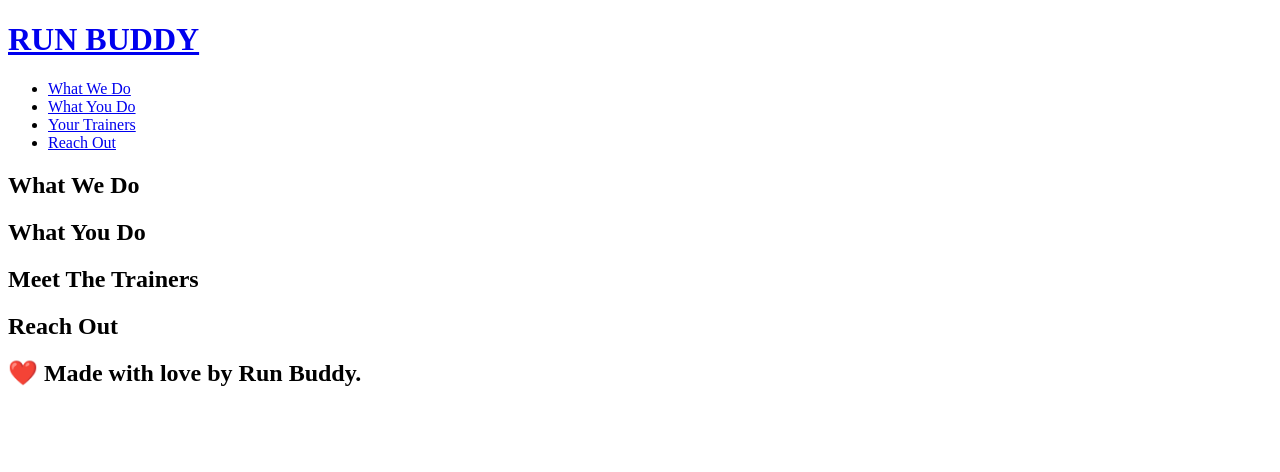
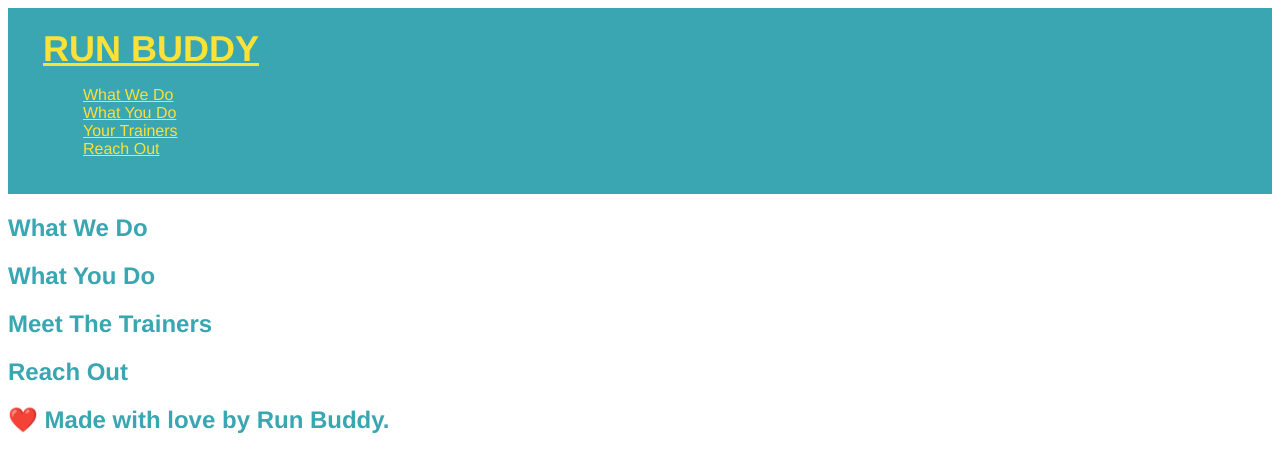
Before and after one commit to Crackerbox123/run-buddy, a plain HTML site: page index.html in a window 1280 px wide. Drawn offline with Linux system fonts and the light colour scheme.

Commit message:
Added started styles

```diff
--- /dev/null
+++ b/assets/css/style.css
@@ -0,0 +1,24 @@
+ body {
+
+    /* more on this crazy alphanumerical value in a minute! */
+    color: #39a6b2;
+    font-family: Helvetica, Arial, sans-serif;
+
+  }
+
+  /* apply styles to <header> */
+header {
+    padding: 20px 35px;
+    background-color: #39a6b2;
+  }
+
+  header h1 {
+    font-weight: bold;
+    font-size: 36px;
+    color: #fce138;
+    margin: 0;
+  }
+
+  header a {
+    color: #fce138;
+  }
--- a/index.html
+++ b/index.html
@@ -3,6 +3,7 @@
 <head>
     <meta charset="UTF-8" />
     <title>Run Buddy</title>
+    <link rel="stylesheet" href="./assets/css/style.css" />
 </head>
     <body>
         <header>
```
